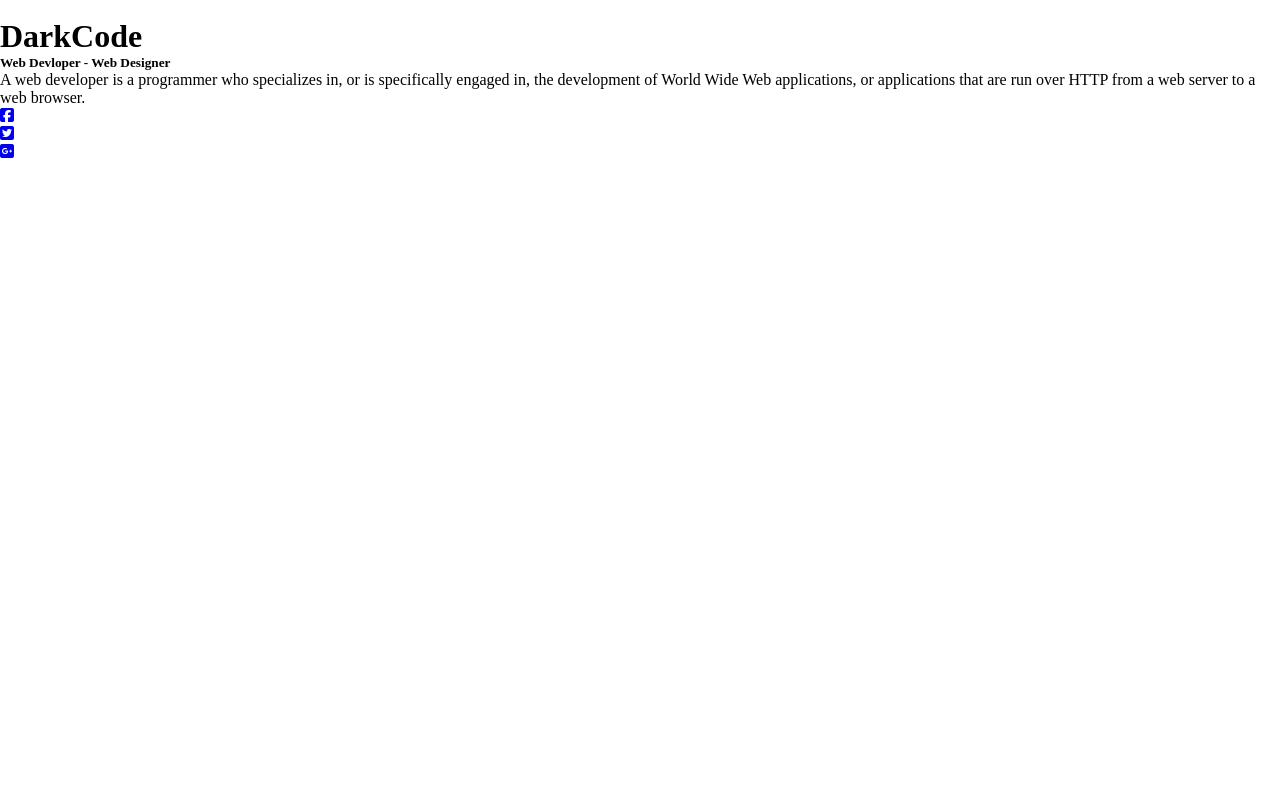
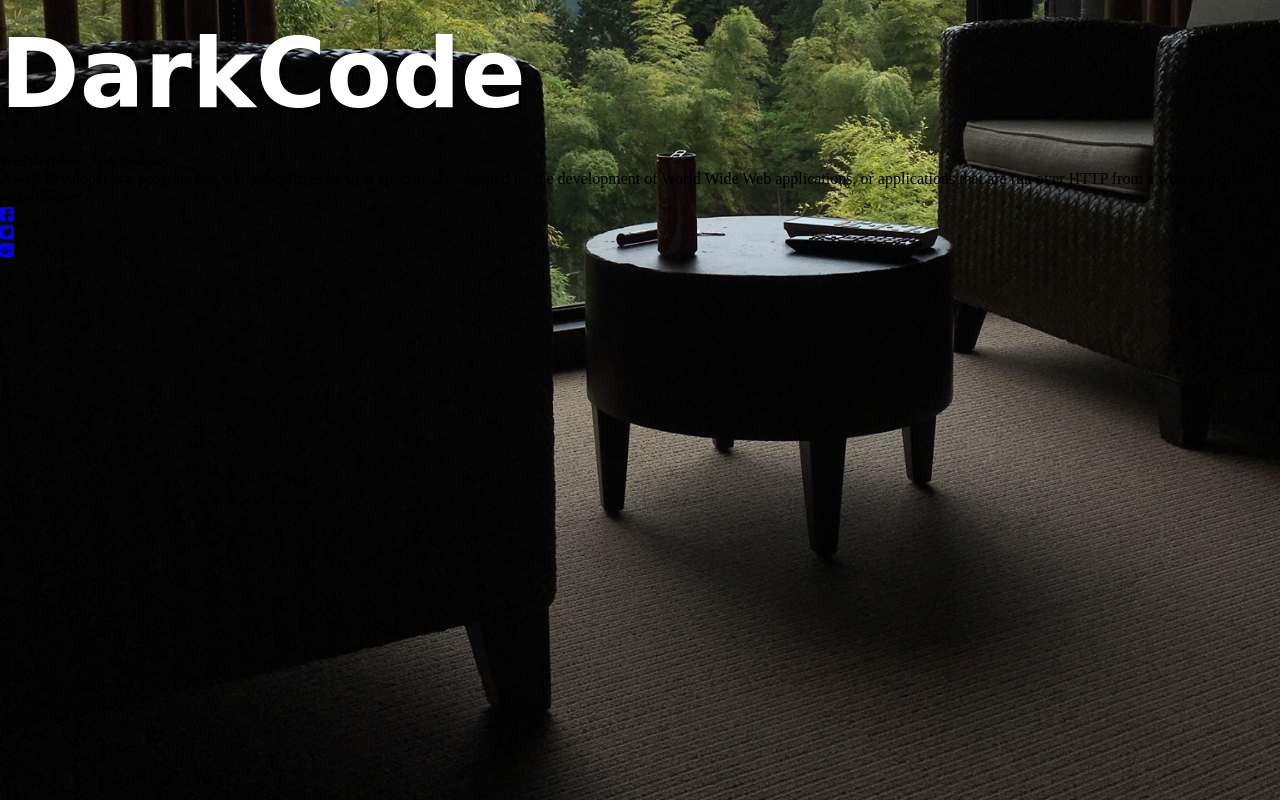
Before and after one commit to ytark2/trash, a plain HTML site: page index.html in a window 1280 px wide. Drawn offline with Linux system fonts and the light colour scheme.

Commit message:
Update style.css

```diff
--- a/style.css
+++ b/style.css
@@ -7,4 +7,21 @@ height: 100;
 }
 
 body{
-background: url()
+background: url(onsen_tokyo.jpeg) no-repeat center center;
+  background-size: cover;
+  display: flex;
+  justify-content: center;
+}
+
+.container{
+  width: 600px;
+  margin: 0 auto;
+  text-align: center;
+}
+
+h1{
+  color: #FFFFFF;
+  font: 900 96px 'hi', cursive;
+  text-shadow: 0px 2px 4px rgba(0, 0, 0, 0.6);
+  margin-bottom: 24px;
+}
```
